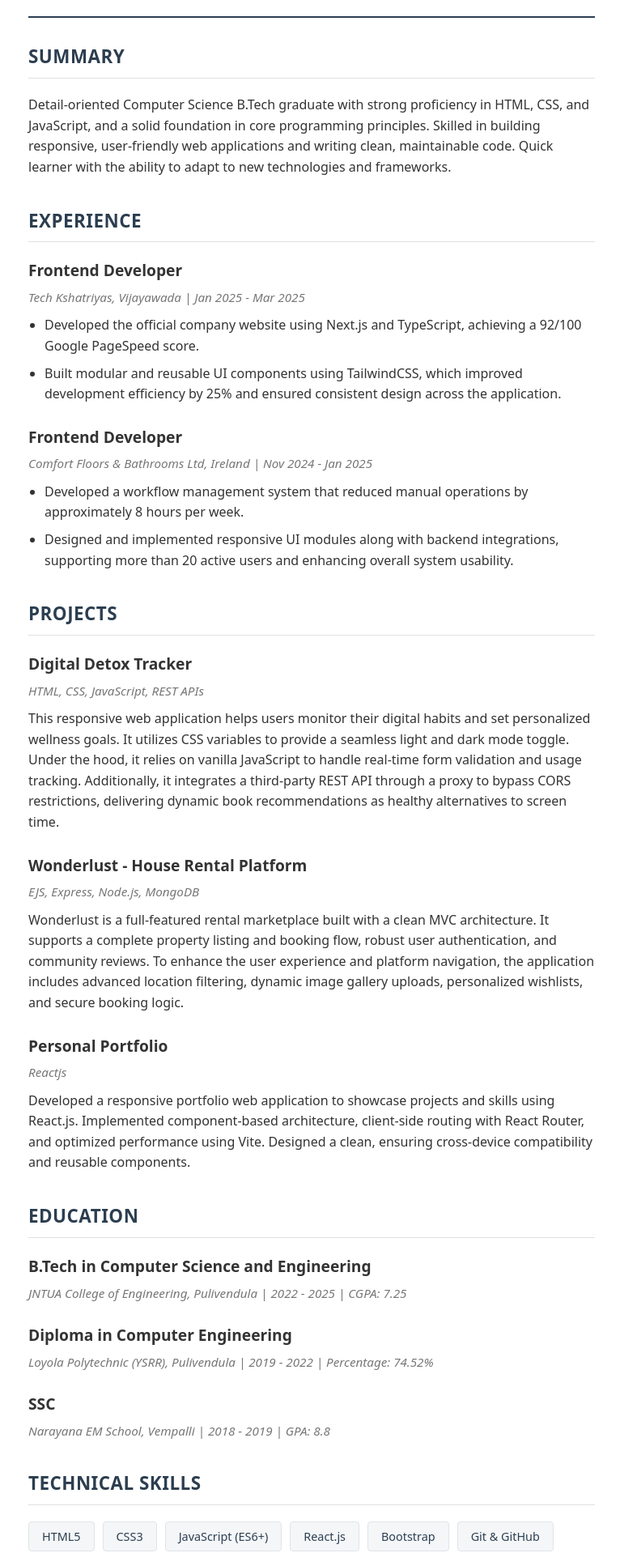
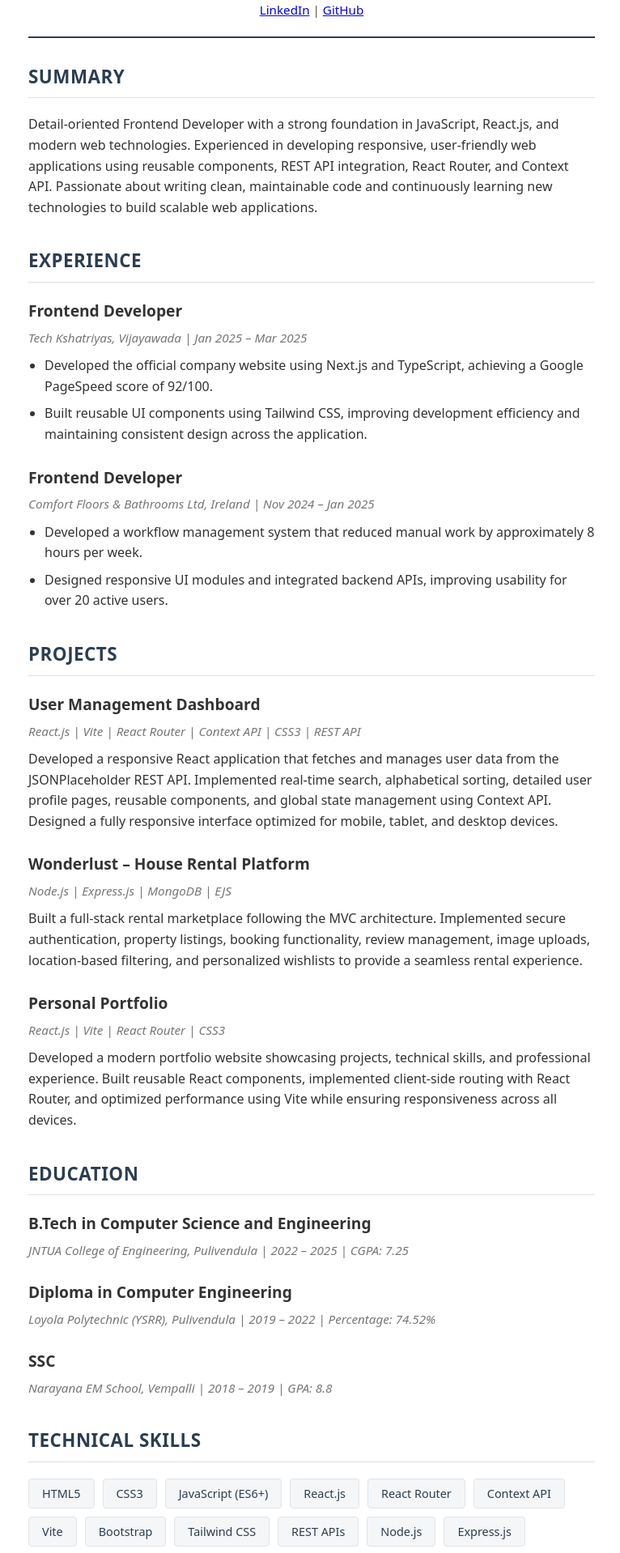
Before and after one commit to MaheshMaddela123/mahesh-babu-portfolio-v2, a React app: page /resume in a window 1280 px wide. Shown: the part 349-2267 px from the top of the page at 81% size, without its empty margins (255-1021 px from the left). Built offline with nearby package versions, Linux system fonts and the light colour scheme; sample sign-in values are in the browser's storage; the HTML template or start-up script is replaced by a standard one.

Commit message:
Revise resume content and formatting
Updated resume details including personal information, job descriptions, project summaries, education, and technical skills.

```diff
--- a/src/components/Resume/index.jsx
+++ b/src/components/Resume/index.jsx
@@ -7,6 +7,7 @@ const Resume = () => {
         <a
           href="https://drive.google.com/file/d/1Fn93AaCVDkuT0iTEEAoKhkru4i1OecJW/view?usp=sharing"
           target="_blank"
+          rel="noopener noreferrer"
         >
           <button className="download-btn">Download PDF</button>
         </a>
@@ -14,19 +15,37 @@ const Resume = () => {
 
       <header className="resume-header">
         <h1>Maddela Mahesh Babu</h1>
-        <p>Kadapa, AP | maddelamaheshbabu1234@gmail.com | +91 9110305805</p>
-        <p>LinkedIn | GitHub</p>
+        <p>Kadapa, Andhra Pradesh</p>
+        <p>maddelamaheshbabu1234@gmail.com | +91 9110305805</p>
+
+        <p>
+          <a
+            href="https://www.linkedin.com/in/your-linkedin-profile"
+            target="_blank"
+            rel="noopener noreferrer"
+          >
+            LinkedIn
+          </a>{" "}
+          |{" "}
+          <a
+            href="https://github.com/MaheshMaddela123"
+            target="_blank"
+            rel="noopener noreferrer"
+          >
+            GitHub
+          </a>
+        </p>
       </header>
 
       <section className="resume-section">
         <h2>Summary</h2>
         <p>
-          Detail-oriented Computer Science B.Tech graduate with strong
-          proficiency in HTML, CSS, and JavaScript, and a solid foundation in
-          core programming principles. Skilled in building responsive,
-          user-friendly web applications and writing clean, maintainable code.
-          Quick learner with the ability to adapt to new technologies and
-          frameworks.
+          Detail-oriented Frontend Developer with a strong foundation in
+          JavaScript, React.js, and modern web technologies. Experienced in
+          developing responsive, user-friendly web applications using reusable
+          components, REST API integration, React Router, and Context API.
+          Passionate about writing clean, maintainable code and continuously
+          learning new technologies to build scalable web applications.
         </p>
       </section>
 
@@ -36,35 +55,39 @@ const Resume = () => {
         <div className="job">
           <h3>Frontend Developer</h3>
           <p className="job-details">
-            Tech Kshatriyas, Vijayawada | Jan 2025 - Mar 2025
+            Tech Kshatriyas, Vijayawada | Jan 2025 – Mar 2025
           </p>
+
           <ul>
             <li>
               Developed the official company website using Next.js and
-              TypeScript, achieving a 92/100 Google PageSpeed score.
+              TypeScript, achieving a Google PageSpeed score of 92/100.
             </li>
+
             <li>
-              Built modular and reusable UI components using TailwindCSS, which
-              improved development efficiency by 25% and ensured consistent
-              design across the application.
+              Built reusable UI components using Tailwind CSS, improving
+              development efficiency and maintaining consistent design across
+              the application.
             </li>
           </ul>
         </div>
 
         <div className="job">
           <h3>Frontend Developer</h3>
+
           <p className="job-details">
-            Comfort Floors & Bathrooms Ltd, Ireland | Nov 2024 - Jan 2025
+            Comfort Floors & Bathrooms Ltd, Ireland | Nov 2024 – Jan 2025
           </p>
+
           <ul>
             <li>
-              Developed a workflow management system that reduced manual
-              operations by approximately 8 hours per week.
+              Developed a workflow management system that reduced manual work by
+              approximately 8 hours per week.
             </li>
+
             <li>
-              Designed and implemented responsive UI modules along with backend
-              integrations, supporting more than 20 active users and enhancing
-              overall system usability.
+              Designed responsive UI modules and integrated backend APIs,
+              improving usability for over 20 active users.
             </li>
           </ul>
         </div>
@@ -74,85 +97,113 @@ const Resume = () => {
         <h2>Projects</h2>
 
         <div className="job">
-          <h3>Digital Detox Tracker</h3>
-          <p className="job-details">HTML, CSS, JavaScript, REST APIs</p>
+          <h3>User Management Dashboard</h3>
+
+          <p className="job-details">
+            React.js | Vite | React Router | Context API | CSS3 | REST API
+          </p>
+
           <p>
-            This responsive web application helps users monitor their digital
-            habits and set personalized wellness goals. It utilizes CSS
-            variables to provide a seamless light and dark mode toggle. Under
-            the hood, it relies on vanilla JavaScript to handle real-time form
-            validation and usage tracking. Additionally, it integrates a
-            third-party REST API through a proxy to bypass CORS restrictions,
-            delivering dynamic book recommendations as healthy alternatives to
-            screen time.
+            Developed a responsive React application that fetches and manages
+            user data from the JSONPlaceholder REST API. Implemented real-time
+            search, alphabetical sorting, detailed user profile pages, reusable
+            components, and global state management using Context API. Designed
+            a fully responsive interface optimized for mobile, tablet, and
+            desktop devices.
           </p>
         </div>
 
         <div className="job">
-          <h3>Wonderlust - House Rental Platform</h3>
-          <p className="job-details">EJS, Express, Node.js, MongoDB</p>
+          <h3>Wonderlust – House Rental Platform</h3>
+
+          <p className="job-details">
+            Node.js | Express.js | MongoDB | EJS
+          </p>
+
           <p>
-            Wonderlust is a full-featured rental marketplace built with a clean
-            MVC architecture. It supports a complete property listing and
-            booking flow, robust user authentication, and community reviews. To
-            enhance the user experience and platform navigation, the application
-            includes advanced location filtering, dynamic image gallery uploads,
-            personalized wishlists, and secure booking logic.
+            Built a full-stack rental marketplace following the MVC
+            architecture. Implemented secure authentication, property listings,
+            booking functionality, review management, image uploads,
+            location-based filtering, and personalized wishlists to provide a
+            seamless rental experience.
           </p>
         </div>
 
         <div className="job">
           <h3>Personal Portfolio</h3>
-          <p className="job-details">Reactjs</p>
+
+          <p className="job-details">
+            React.js | Vite | React Router | CSS3
+          </p>
+
           <p>
-            Developed a responsive portfolio web application to showcase
-            projects and skills using React.js. Implemented component-based
-            architecture, client-side routing with React Router, and optimized
-            performance using Vite. Designed a clean, ensuring cross-device
-            compatibility and reusable components.
+            Developed a modern portfolio website showcasing projects, technical
+            skills, and professional experience. Built reusable React
+            components, implemented client-side routing with React Router, and
+            optimized performance using Vite while ensuring responsiveness
+            across all devices.
           </p>
         </div>
       </section>
 
       <section className="resume-section">
         <h2>Education</h2>
+
         <div className="education-item">
           <h3>B.Tech in Computer Science and Engineering</h3>
+
           <p className="education-details">
-            JNTUA College of Engineering, Pulivendula | 2022 - 2025 | CGPA: 7.25
+            JNTUA College of Engineering, Pulivendula | 2022 – 2025 | CGPA:
+            7.25
           </p>
         </div>
+
         <div className="education-item">
           <h3>Diploma in Computer Engineering</h3>
+
           <p className="education-details">
-            Loyola Polytechnic (YSRR), Pulivendula | 2019 - 2022 | Percentage:
+            Loyola Polytechnic (YSRR), Pulivendula | 2019 – 2022 | Percentage:
             74.52%
           </p>
         </div>
+
         <div className="education-item">
           <h3>SSC</h3>
+
           <p className="education-details">
-            Narayana EM School, Vempalli | 2018 - 2019 | GPA: 8.8
+            Narayana EM School, Vempalli | 2018 – 2019 | GPA: 8.8
           </p>
         </div>
       </section>
 
       <section className="resume-section">
         <h2>Technical Skills</h2>
+
         <ul className="skills-list">
           <li>HTML5</li>
           <li>CSS3</li>
           <li>JavaScript (ES6+)</li>
           <li>React.js</li>
+          <li>React Router</li>
+          <li>Context API</li>
+          <li>Vite</li>
           <li>Bootstrap</li>
-          <li>Git & GitHub</li>
+          <li>Tailwind CSS</li>
+          <li>REST APIs</li>
+          <li>Node.js</li>
+          <li>Express.js</li>
+          <li>MongoDB</li>
+          <li>Git</li>
+          <li>GitHub</li>
           <li>VS Code</li>
-          <li>Render & Netlify</li>
+          <li>Netlify</li>
+          <li>Vercel</li>
         </ul>
       </section>
 
       <section className="resume-section">
         <h2>Certifications</h2>
+
         <ul>
           <li>NPTEL: Privacy and Security in Online Social Media</li>
           <li>NPTEL: Social Innovation in Industry 4.0</li>
```
